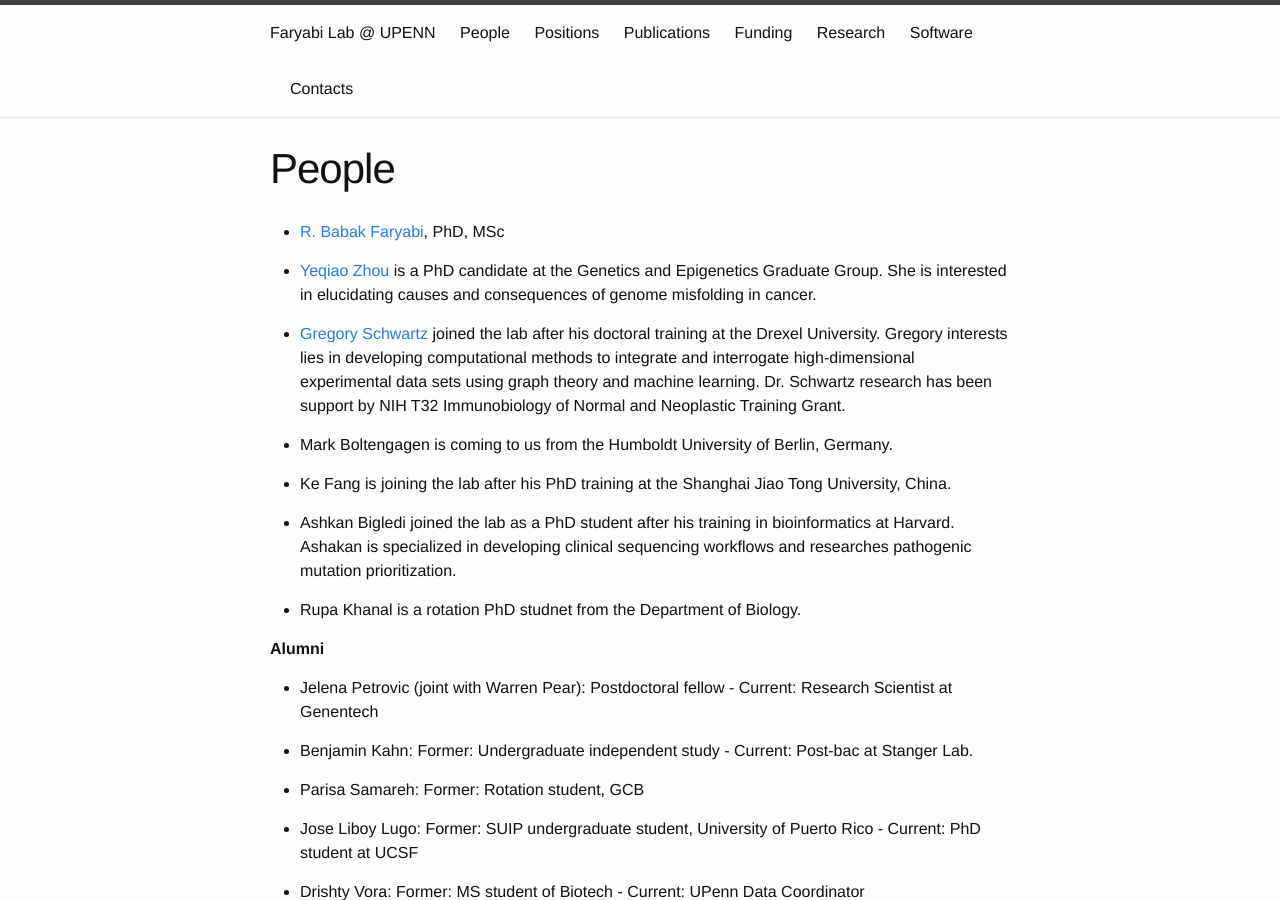
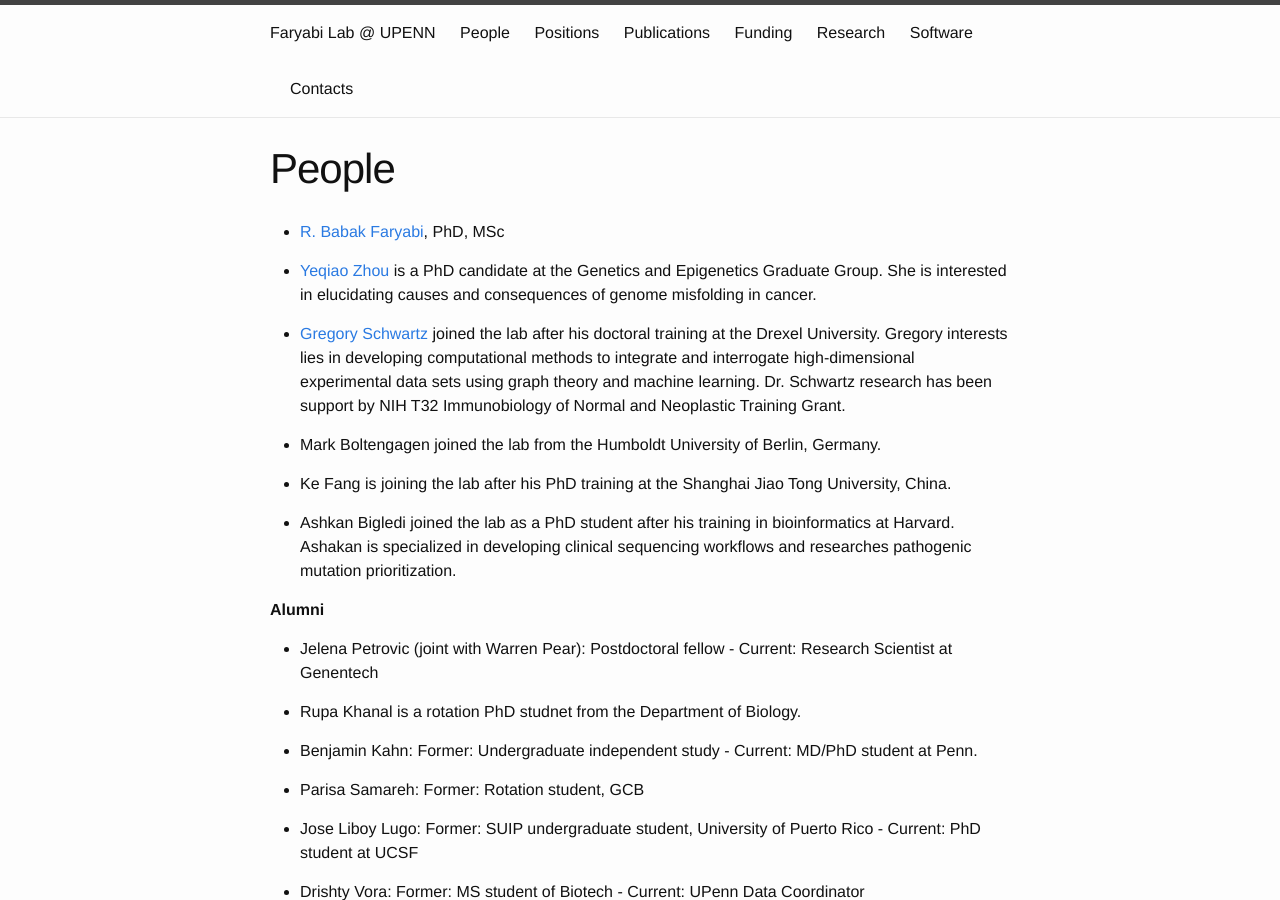
Before and after one commit to faryabib/faryabib.github.io, a Jekyll site: the page built from people.md, in a window 1280 px wide and 900 px high. Built offline with Jekyll 4.4.1, drawn with Linux system fonts in a browser that asks for light colours.

Commit message:
200101 update

```diff
--- a/people.md
+++ b/people.md
@@ -10,19 +10,19 @@ permalink: /people.html
 
 * [Gregory Schwartz](https://github.com/GregorySchwartz) joined the lab after his doctoral training at the Drexel University. Gregory interests lies in developing computational methods to integrate and interrogate high-dimensional experimental data sets using graph theory and machine learning. Dr. Schwartz research has been support by NIH T32 Immunobiology of Normal and Neoplastic Training Grant.
 
-* Mark Boltengagen is coming to us from the Humboldt University of Berlin, Germany.
+* Mark Boltengagen joined the lab from the Humboldt University of Berlin, Germany.
 
 * Ke Fang is joining the lab after his PhD training at the Shanghai Jiao Tong University, China.
 
 * Ashkan Bigledi joined the lab as a PhD student after his training in bioinformatics at Harvard. Ashakan is specialized in developing clinical sequencing workflows and researches pathogenic mutation prioritization.
 
-* Rupa Khanal is a rotation PhD studnet from the Department of Biology.
-
 **Alumni**
 
 * Jelena Petrovic (joint with Warren Pear): Postdoctoral fellow - Current: Research Scientist at Genentech
 
-* Benjamin Kahn: Former: Undergraduate independent study - Current: Post-bac at Stanger Lab.
+* Rupa Khanal is a rotation PhD studnet from the Department of Biology.
+
+* Benjamin Kahn: Former: Undergraduate independent study - Current: MD/PhD student at Penn.
 
 * Parisa Samareh: Former: Rotation student, GCB
 
```
Also changed, not shown: index.md (+2 -0 lines).
